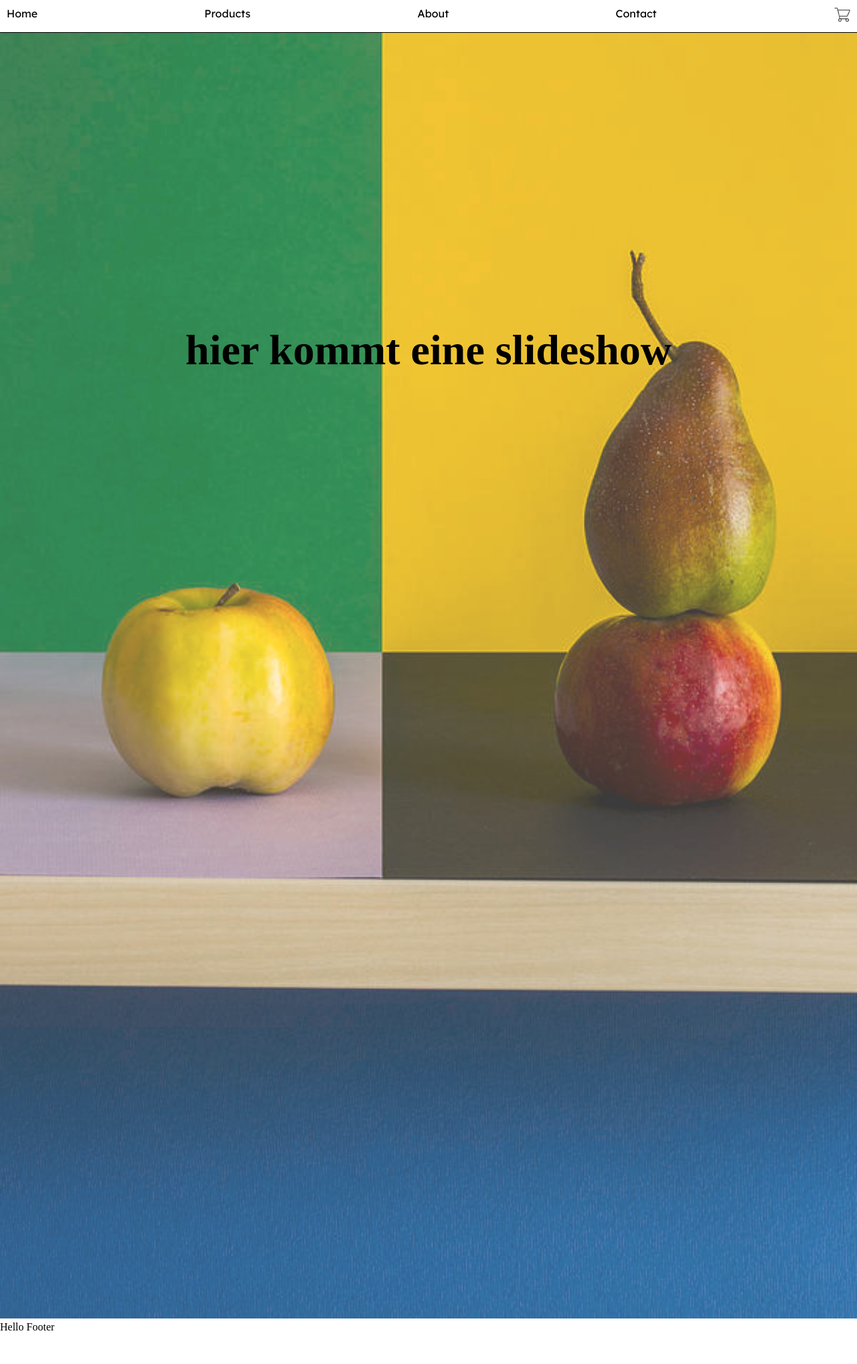
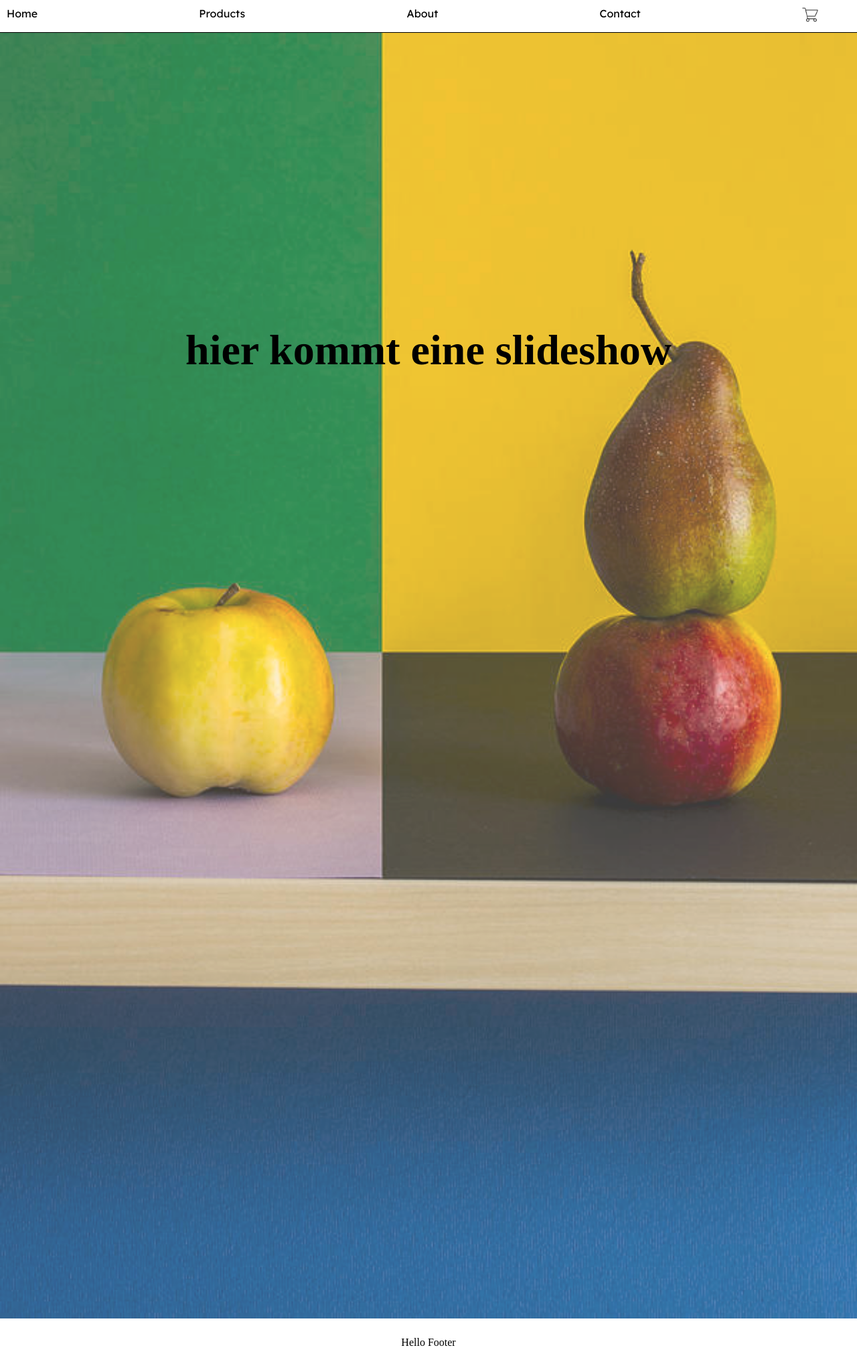
Before and after one commit to ppmmhh/next.js-ecommerce-store, a Next.js app: page / in a window 1280 px wide. Shown: the whole page at 67% size. Before the commit the page ends 1991 px from the top, so only its background shows below. Built offline with nearby package versions, Linux system fonts and the light colour scheme.

Commit message:
Add logo scss

```diff
--- a/app/globals.scss
+++ b/app/globals.scss
@@ -37,9 +37,17 @@ nav {
   align-items: left;
 }
 
+.logo {
+  width: 10rem;
+  margin-top: 0.5rem;
+  margin-left: 3rem;
+  display: flex;
+  align-items: center;
+}
+
 .cart-icon {
   width: 1.5rem;
-  margin-left: 1rem;
+  margin-right: 3rem;
 }
 
 html,
@@ -63,6 +71,17 @@ a {
   text-decoration: none;
 }
 
+footer {
+  width: 100vw;
+  height: 4rem;
+  position: sticky;
+  bottom: 0;
+  background-color: var(--color-background);
+  display: flex;
+  justify-content: space-around;
+  align-items: center;
+}
+
 @media (prefers-color-scheme: dark) {
   html {
     color-scheme: dark;
```
